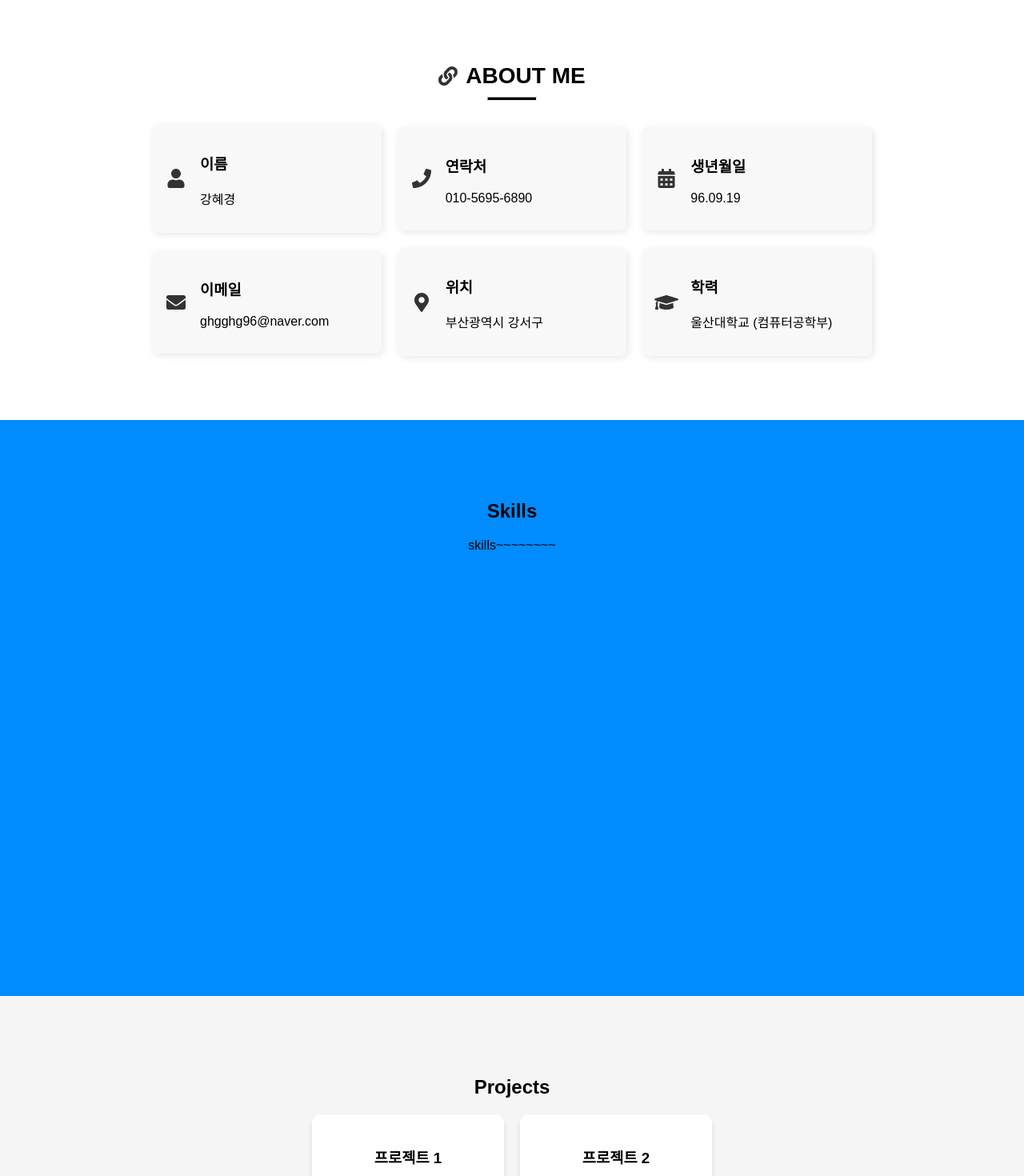
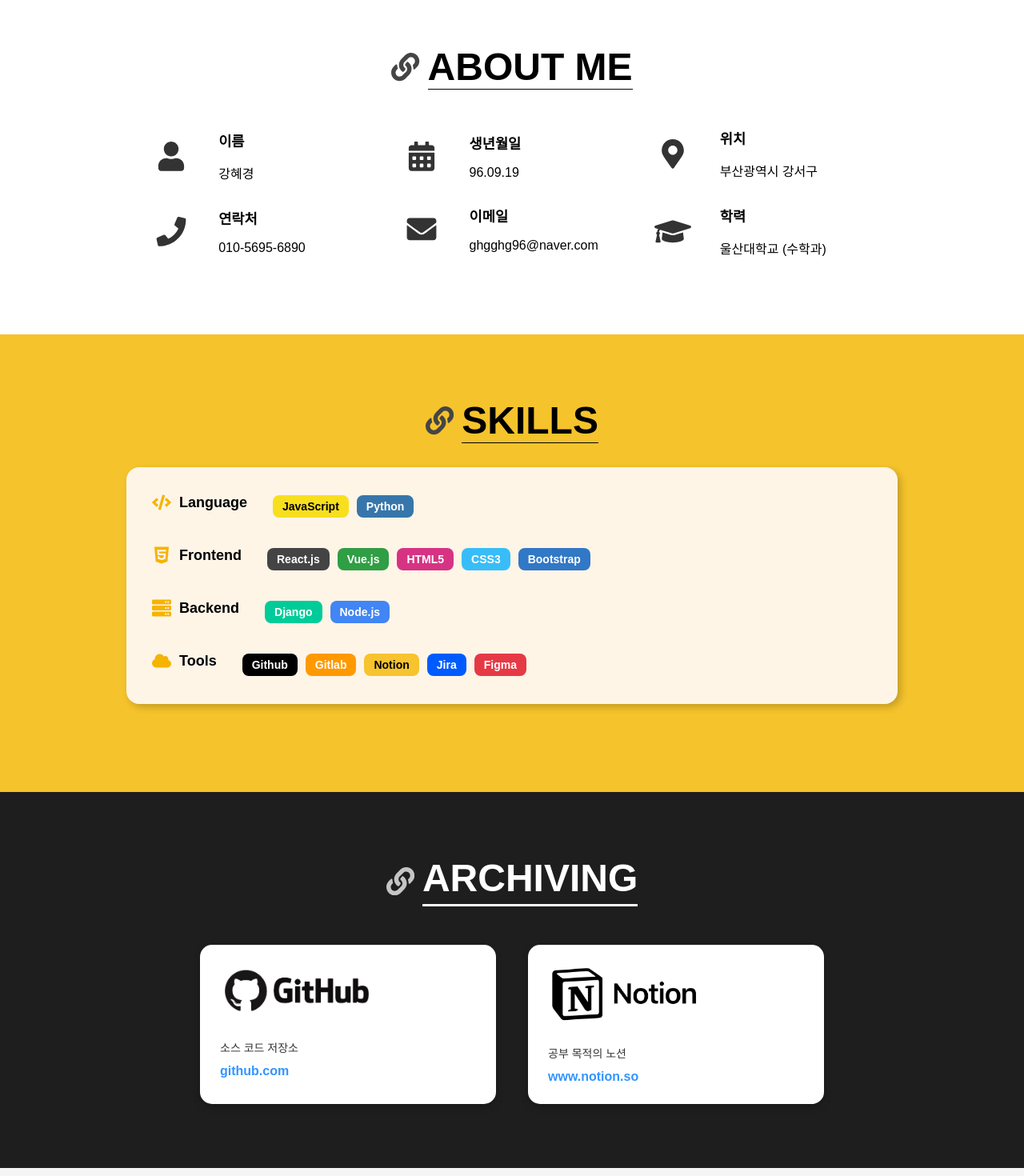
Before and after one commit to Arne919/Arne919.github.io, a React (Vite) app: page / in a window 1280 px wide. Shown: the part 680-2150 px from the top of the page at 80% size. Built offline with nearby package versions, Linux system fonts and the light colour scheme.

Commit message:
feat: skills, archiving

```diff
--- a/src/App.jsx
+++ b/src/App.jsx
@@ -3,8 +3,8 @@
 import Main from "./components/Main";
 import About from "./components/About";
 import Skill from "./components/Skill";
+import Archiving from "./components/Archiving";
 import Projects from "./components/Projects";
-import Contact from "./components/Contact";
 import Footer from "./components/Footer";
 
 function App() {
@@ -14,8 +14,8 @@
       <Main />
       <About />
       <Skill />
+      <Archiving />
       <Projects />
-      <Contact />
       <Footer />
     </>
   );
--- a/src/components/About.jsx
+++ b/src/components/About.jsx
@@ -6,57 +6,65 @@
   return (
     <section id="about" className="about">
       {/* ✅ 제목을 더 보기 좋게 정렬 */}
-      <h2 className="about-title">
-        <FaLink className="icon-link" /> ABOUT ME
-      </h2>
-      <hr className="about-divider" />
+      <div className="about-title">
+        <FaLink className="about-icon-link" />
+        <div className="about-icon-text">
+          ABOUT ME
+        </div>
+      </div>
 
       <div className="about-container">
         {/* 왼쪽 */}
+        <div className="abount-column">
           <div className="about-item">
             <FaUser className="about-icon" />
-          <div>
-            <h3>이름</h3>
-            <p>강혜경</p>
+            <div className="about-qa">
+              <div className="about-q">이름</div>
+              <div className="about-a">강혜경</div>
             </div>
           </div>
           <div className="about-item">
             <FaPhone className="about-icon" />
-          <div>
-            <h3>연락처</h3>
-            <p>010-5695-6890</p>
+            <div className="about-qa">
+              <div className="about-q">연락처</div>
+              <div className="about-a">010-5695-6890</div>
+            </div>
           </div>
         </div>
 
         {/* 가운데 */}
+        <div className="abount-column">
           <div className="about-item">
             <FaCalendarAlt className="about-icon" />
-          <div>
-            <h3>생년월일</h3>
-            <p>96.09.19</p>
+            <div className="about-qa">
+              <div className="about-q">생년월일</div>
+              <div className="about-a">96.09.19</div>
             </div>
           </div>
           <div className="about-item">
             <FaEnvelope className="about-icon" />
-          <div>
-            <h3>이메일</h3>
-            <p>ghgghg96@naver.com</p>
+            <div className="about-qa">
+              <div className="about-q">이메일</div>
+              <div className="about-a">ghgghg96@naver.com</div>
+            </div>
           </div>
         </div>
 
         {/* 오른쪽 */}
+        <div className="abount-column">
           <div className="about-item">
             <FaMapMarkerAlt className="about-icon" />
-          <div>
-            <h3>위치</h3>
-            <p>부산광역시 강서구</p>
+            <div className="about-qa">
+              <div className="about-q">위치</div>
+              <div className="about-a">부산광역시 강서구</div>
             </div>
           </div>
           <div className="about-item">
             <FaGraduationCap className="about-icon" />
-          <div>
-            <h3>학력</h3>
-            <p>울산대학교 (컴퓨터공학부)</p>
+            <div className="about-qa">
+              <div className="about-q">학력</div>
+              <div className="about-a">울산대학교 (수학과)</div>
+            </div>
           </div>
         </div>
       </div>
--- /dev/null
+++ b/src/components/Archiving.jsx
@@ -0,0 +1,42 @@
+import React from "react";
+import { FaLink } from "react-icons/fa";
+import "../styles/components/Archiving.css";
+
+const archives = [
+  {
+    image: "/src/assets/images/github-logo.png", // 로컬 이미지 또는 외부 URL 사용 가능
+    description: "소스 코드 저장소",
+    url: "https://github.com/Arne919",
+  },
+  {
+    image: "/src/assets/images/notion-logo.png", // 노션 이미지
+    description: "공부 목적의 노션",
+    url: "https://www.notion.so/Study-1a5080d6bc13809b9a52def0731600ca",
+  },
+];
+
+function Archiving() {
+  return (
+    <section id="archiving" className="archiving">
+      <div className="archiving-title">
+        <FaLink className="archiving-icon-link" />
+        <div className="archiving-icon-text">ARCHIVING</div>
+      </div>
+
+      <div className="archiving-container">
+        {archives.map((archive, index) => (
+          <a key={index} href={archive.url} target="_blank" rel="noopener noreferrer" className="archiving-card">
+          <img src={archive.image} alt={archive.name} className="archiving-image" />
+
+          <div className="archiving-des">{archive.description}</div>
+          <span className="archiving-url">
+            {new URL(archive.url).hostname}
+          </span>
+        </a>
+        ))}
+      </div>
+    </section>
+  );
+}
+
+export default Archiving;
--- a/src/components/Navbar.jsx
+++ b/src/components/Navbar.jsx
@@ -44,8 +44,8 @@
         <ul className={`nav-links ${menuOpen ? "active" : ""}`}>
           <li onClick={() => scrollToSection("about")}>About me</li>
           <li onClick={() => scrollToSection("skill")}>Skills</li>
+          <li onClick={() => scrollToSection("archiving")}>Archiving</li>
           <li onClick={() => scrollToSection("projects")}>Projects</li>
-          <li onClick={() => scrollToSection("contact")}>Contact</li>
         </ul>
       </div>
     </nav>
--- a/src/components/Skill.jsx
+++ b/src/components/Skill.jsx
@@ -1,13 +1,78 @@
 import React from "react";
+import { FaLink, FaCode, FaHtml5, FaServer, FaCloud } from "react-icons/fa";
 import "../styles/components/Skill.css";
 
-function Skill() {
+const skills = [
+  {
+    category: "Language",
+    icon: <FaCode className="icon" />,
+    items: [
+      { name: "JavaScript", className: "javascript" },
+      { name: "Python", className: "python" },
+    ],
+  },
+  {
+    category: "Frontend",
+    icon: <FaHtml5 className="icon" />,
+    items: [
+      { name: "React.js", className: "gray" },
+      { name: "Vue.js", className: "green2" },
+      { name: "HTML5", className: "pink" },
+      { name: "CSS3", className: "sky" },
+      { name: "Bootstrap", className: "bootstrap" },
+    ],
+  },
+  {
+    category: "Backend",
+    icon: <FaServer className="icon" />,
+    items: [
+      { name: "Django", className: "green" },
+      { name: "Node.js", className: "blue" },
+    ],
+  },
+  {
+    category: "Tools",
+    icon: <FaCloud className="icon" />,
+    items: [
+      { name: "Github", className: "black" },
+      { name: "Gitlab", className: "orange" },
+      { name: "Notion", className: "yellow" },
+      { name: "Jira", className: "blue2" },
+      { name: "Figma", className: "red" },
+      // { name: "Unity", className: "dark" },
+    ],
+  },
+];
+
+const Skill = () => {
   return (
     <section id="skill" className="skill">
-      <h2>Skills</h2>
-      <p>skills~~~~~~~~</p>
+      <div className="skill-title">
+        <FaLink className="skill-icon-link" />
+        <div className="skill-icon-text">
+          SKILLS
+        </div>
+      </div>
+
+      <div className="skill-box">
+        {skills.map((skill, index) => (
+          <div key={index} className="skill-category">
+            <div className="skill-header">
+              {skill.icon}
+              <span>{skill.category}</span>
+            </div>
+            <div className="skill-tags">
+              {skill.items.map((item, idx) => (
+                <span key={idx} className={`tag ${item.className}`}>
+                  {item.name}
+                </span>
+              ))}
+            </div>
+          </div>
+        ))}
+      </div>
     </section>
   );
-}
+};
 
 export default Skill;
--- a/src/styles/components/About.css
+++ b/src/styles/components/About.css
@@ -7,34 +7,31 @@
 
 /* ✅ 제목 스타일 */
 .about-title {
-  font-size: 28px;
+  font-size: 3rem;
   font-weight: 900;
   text-transform: uppercase;
   display: flex;
   align-items: center;
   justify-content: center;
   gap: 10px;
-  margin-bottom: 10px;
+  margin-bottom: 2rem;
 }
 
-.icon-link {
-  font-size: 24px;
-  color: #333;
+.about-icon-link {
+  font-size: 2.2rem;
+  color: #454545;
 }
 
-/* ✅ 제목 아래 구분선 */
-.about-divider {
-  width: 60px;
-  height: 3px;
-  background-color: black;
-  margin: 0 auto 30px;
+.about-icon-text {
+  display: inline-block;
+  border-bottom: 1px solid black;
 }
 
 /* ✅ 컨테이너를 3열로 정렬 */
 .about-container {
   display: grid;
   grid-template-columns: repeat(3, 1fr); /* 3열 배치 */
-  gap: 20px;
+  gap: 2.5rem;
   justify-content: center;
   align-items: center;
   margin: 0 auto;
@@ -45,18 +42,34 @@
 .about-item {
   display: flex;
   align-items: center;
-  gap: 15px;
-  padding: 15px;
-  background: #f8f8f8;
+  gap: 1.2rem;
+  /* padding: 1rem; */
+  /* background: #f8f8f8; */
   border-radius: 8px;
-  box-shadow: 2px 2px 10px rgba(0, 0, 0, 0.1);
+  /* box-shadow: 2px 2px 10px rgba(0, 0, 0, 0.1); */
 }
 
 /* ✅ 아이콘 크기 */
 .about-icon {
-  font-size: 24px;
+  font-size: 2.3rem;
   color: #333;
-  min-width: 30px;
+  min-width: 3rem;
+}
+
+.about-qa {
+  display: flex;
+  flex-direction: column;
+  padding: 1rem;
+  gap: 1rem;
+}
+
+.about-q {
+  font-weight: bold;
+  font-size: 1.1rem;
+}
+
+.about-a {
+  font-size: 1rem;
 }
 
 /* ✅ 텍스트 정렬 */
--- /dev/null
+++ b/src/styles/components/Archiving.css
@@ -0,0 +1,87 @@
+.archiving {
+  padding: 80px 20px;
+  background-color: #1e1e1e; /* 검은 배경 */
+  text-align: center;
+  scroll-margin-top: 80px;
+}
+
+/* ✅ 제목 스타일 */
+.archiving-title {
+  font-size: 3rem;
+  font-weight: 900;
+  text-transform: uppercase;
+  display: flex;
+  align-items: center;
+  justify-content: center;
+  gap: 10px;
+  margin-bottom: 10px;
+  color: white;
+}
+
+.archiving-icon-link {
+  font-size: 2.2rem;
+  color: #c5c5c5;
+}
+
+.archiving-icon-text {
+  display: inline-block;
+  border-bottom: 3px solid white;
+  padding-bottom: 5px;
+}
+
+/* ✅ 카드 레이아웃 */
+.archiving-container {
+  display: flex;
+  justify-content: center;
+  gap: 2.5rem;
+  flex-wrap: wrap;
+  margin-top: 3rem;
+}
+
+/* ✅ 카드 스타일 (카드 전체를 클릭 가능하게 <a> 태그로 변경) */
+.archiving-card {
+  background: white;
+  padding: 25px;
+  border-radius: 15px;
+  width: 20rem; /* 카드 크기 조정 */
+  text-align: left;
+  transition: transform 0.3s ease-in-out, box-shadow 0.3s ease-in-out;
+  display: flex;
+  flex-direction: column;
+  align-items: flex-start;
+  text-decoration: none;
+  color: inherit;
+  box-shadow: 0px 4px 10px rgba(0, 0, 0, 0.2);
+}
+
+/* ✅ 카드 Hover 효과 (크기가 커짐) */
+.archiving-card:hover {
+  transform: scale(1.05);
+  box-shadow: 0px 6px 15px rgba(0, 0, 0, 0.25);
+}
+
+/* ✅ 카드 안의 이미지 (크기 조정) */
+.archiving-image {
+  width: 12rem;
+  height: auto;
+  padding-bottom: 1.7rem;
+}
+
+/* ✅ URL 스타일 (hover 시 밑줄) */
+.archiving-url {
+  font-size: 16px;
+  font-weight: bold;
+  color: #3295ff;
+  text-decoration: none;
+}
+
+.archiving-card:hover .archiving-url {
+  text-decoration: underline;
+}
+
+/* ✅ 카드 설명 */
+.archiving-des {
+  font-size: 14px;
+  color: #333;
+  margin-bottom: 0.7rem;
+}
--- a/src/styles/components/Main.css
+++ b/src/styles/components/Main.css
@@ -23,7 +23,7 @@
 
 /* 타이핑 애니메이션 스타일 */
 .typing-container {
-  font-size: 36px;
+  font-size: 2.5rem;
   font-weight: 900;
   display: inline-block;
   white-space: nowrap;
@@ -54,7 +54,7 @@
 
 /* 커서 효과 */
 .cursor {
-  font-size: 50px;
+  font-size: 3rem;
   font-weight: bold;
   color: rgba(255, 255, 255, 0.5);
   animation: blink 0.8s infinite;
--- a/src/styles/components/Skill.css
+++ b/src/styles/components/Skill.css
@@ -1,7 +1,100 @@
+/* ✅ 전체 섹션 스타일 */
 .skill {
   text-align: center;
   padding: 80px 20px;
-  background-color: #008cff;
+  background-color: #f5c32c; /* 노란색 배경 */
   scroll-margin-top: 80px; /* 네브바 높이만큼 여백 추가 */
-  min-height: 70vh;
 }
+
+/* ✅ 제목 스타일 */
+.skill-title {
+  font-size: 3rem;
+  font-weight: 900;
+  text-transform: uppercase;
+  display: flex;
+  align-items: center;
+  justify-content: center;
+  gap: 10px;
+  margin-bottom: 10px;
+}
+
+.skill-icon-link {
+  font-size: 2.2rem;
+  color: #454545;
+}
+
+.skill-icon-text {
+  display: inline-block;
+  border-bottom: 1px solid black;
+}
+
+/* ✅ 스킬 박스 (배경 및 카드 스타일) */
+.skill-box {
+  display: flex;
+  flex-direction: column;
+  background-color: #fef5e7; /* 연한 베이지 */
+  padding: 2rem;
+  border-radius: 1rem;
+  max-width: 900px;
+  margin: 30px auto;
+  box-shadow: 4px 4px 10px rgba(0, 0, 0, 0.2);
+  row-gap: 2rem;
+}
+
+
+
+/* ✅ 카테고리 (아이콘 + 텍스트 + 태그) 가로 정렬 */
+.skill-category {
+  display: flex;
+  align-items: center;
+  justify-content: flex-start;
+  gap: 2rem;
+  /* margin-bottom: 15px; */
+}
+
+.skill-header {
+  display: flex;
+  align-items: center;
+  font-size: 18px;
+  font-weight: bold;
+  gap: 10px;
+  margin-bottom: 10px;
+}
+
+.icon {
+  color: #f5b400;
+  font-size: 1.5rem;
+}
+
+/* ✅ 기술 태그 스타일 */
+.skill-tags {
+  display: flex;
+  flex-wrap: wrap;
+  gap: 10px;
+}
+
+.tag {
+  display: inline-block;
+  padding: 6px 12px;
+  border-radius: 8px;
+  color: white;
+  font-size: 14px;
+  font-weight: bold;
+}
+
+/* ✅ 기술 태그 색상 */
+.bootstrap { background-color: #3178c6; }
+.javascript { background-color: #f7df1e; color: black; }
+.python { background-color: #3776ab; }
+.black { background-color: #000; }
+.gray { background-color: #444; }
+.blue { background-color: #4285f4; }
+.red { background-color: #e63946; }
+.dark { background-color: #222; }
+.pink { background-color: #d63384; }
+.sky { background-color: #38bdf8; }
+.green { background-color: #0c9; }
+.yellow { background-color: #f7c32e; color: black; }
+.green2 { background-color: #2f9e44; }
+.orange { background-color: #ff9900; }
+.blue2 { background-color: #005bff; }
```
Also changed, not shown: src/components/Contact.jsx (deleted, +0 -14 lines), src/styles/components/Contact.css (deleted, +0 -10 lines), src/assets/images/github-logo.png (added), src/assets/images/notion-logo.png (added). Lines whose indentation alone changed are shown as unchanged.
